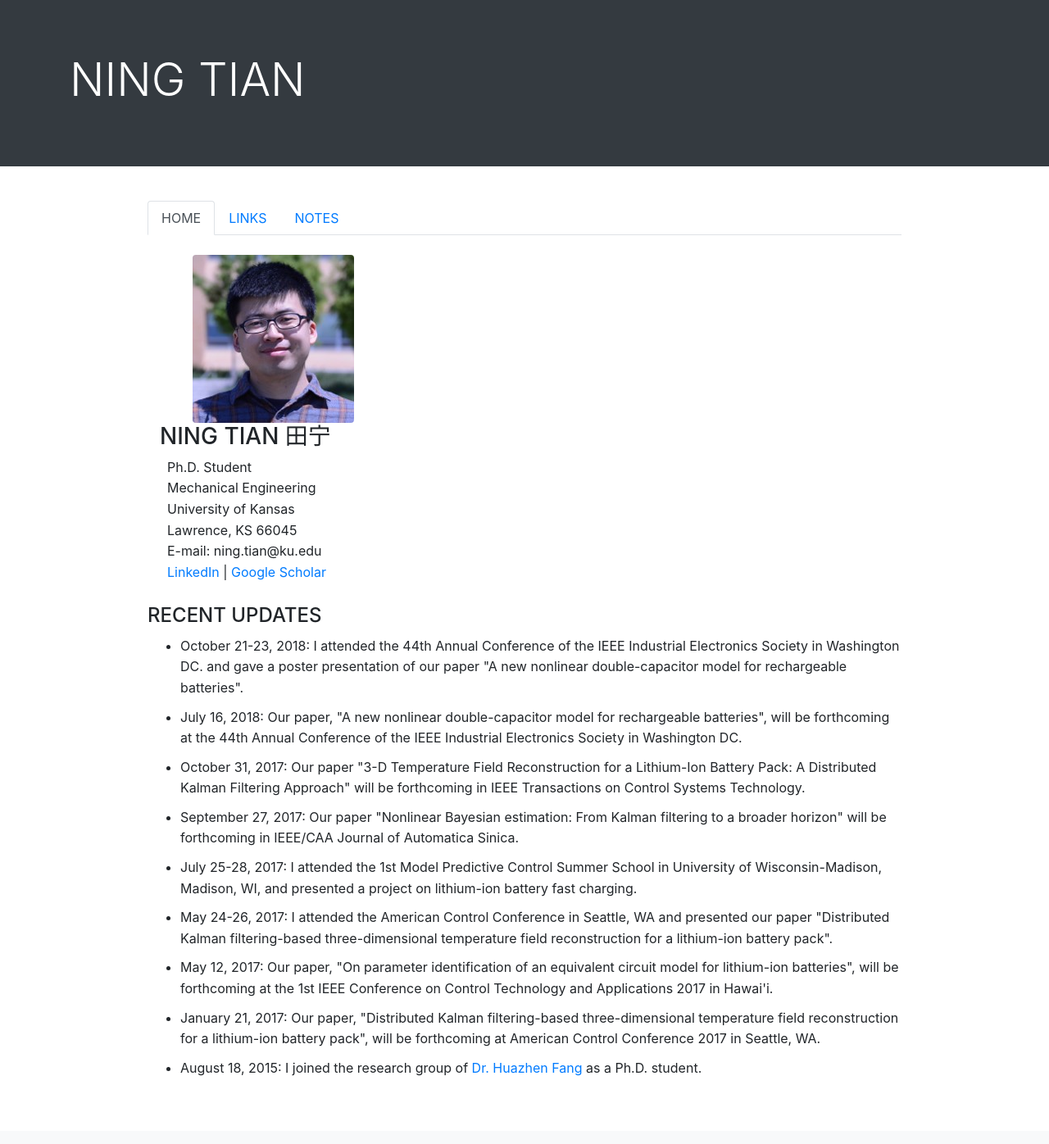
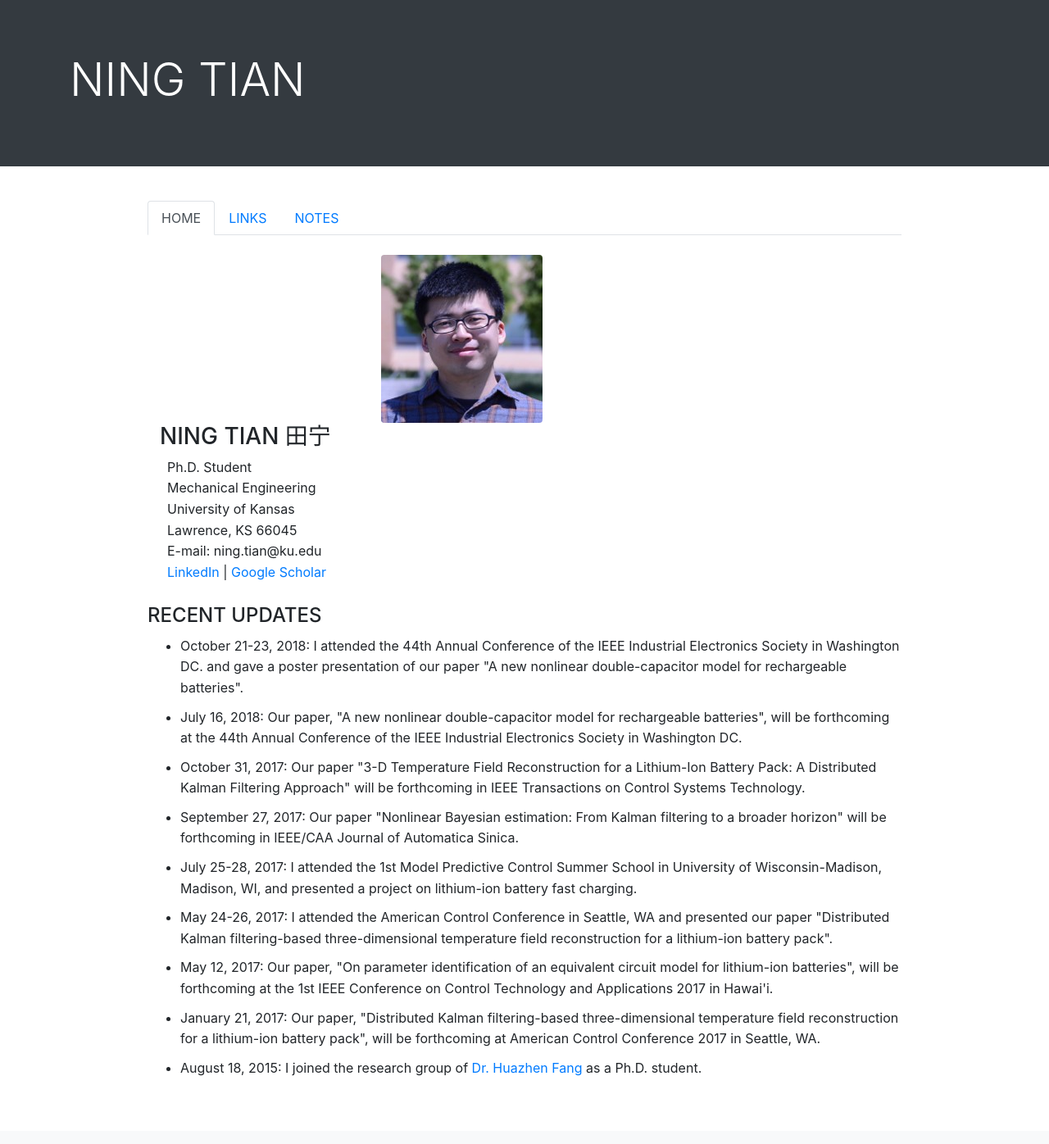
Before and after one commit to ningtian/ningtian.github.io, a Jekyll site: the page index.html, which Jekyll copies as it is, in a window 1280 px wide. Shown: the whole page at 82% size. Built offline with Jekyll 4.4.1, drawn with Linux system fonts in a browser that asks for light colours.

Commit message:
Update index.html

```diff
--- a/index.html
+++ b/index.html
@@ -46,10 +46,10 @@
     <br>
 
     <div class="a">
-	<div class="col-4">
+	<div class="col-10 col-4">
 	<img src="/img/Picture11.jpg" class="rounded mx-auto d-block" alt="Responsive image">
 	</div>
-	<div class="col-6">
+	<div class="col-10 col-8">
 	<h3>NING TIAN 田宁</h3>
 	&nbsp  Ph.D. Student<br>
 	&nbsp  Mechanical Engineering<br>
```
